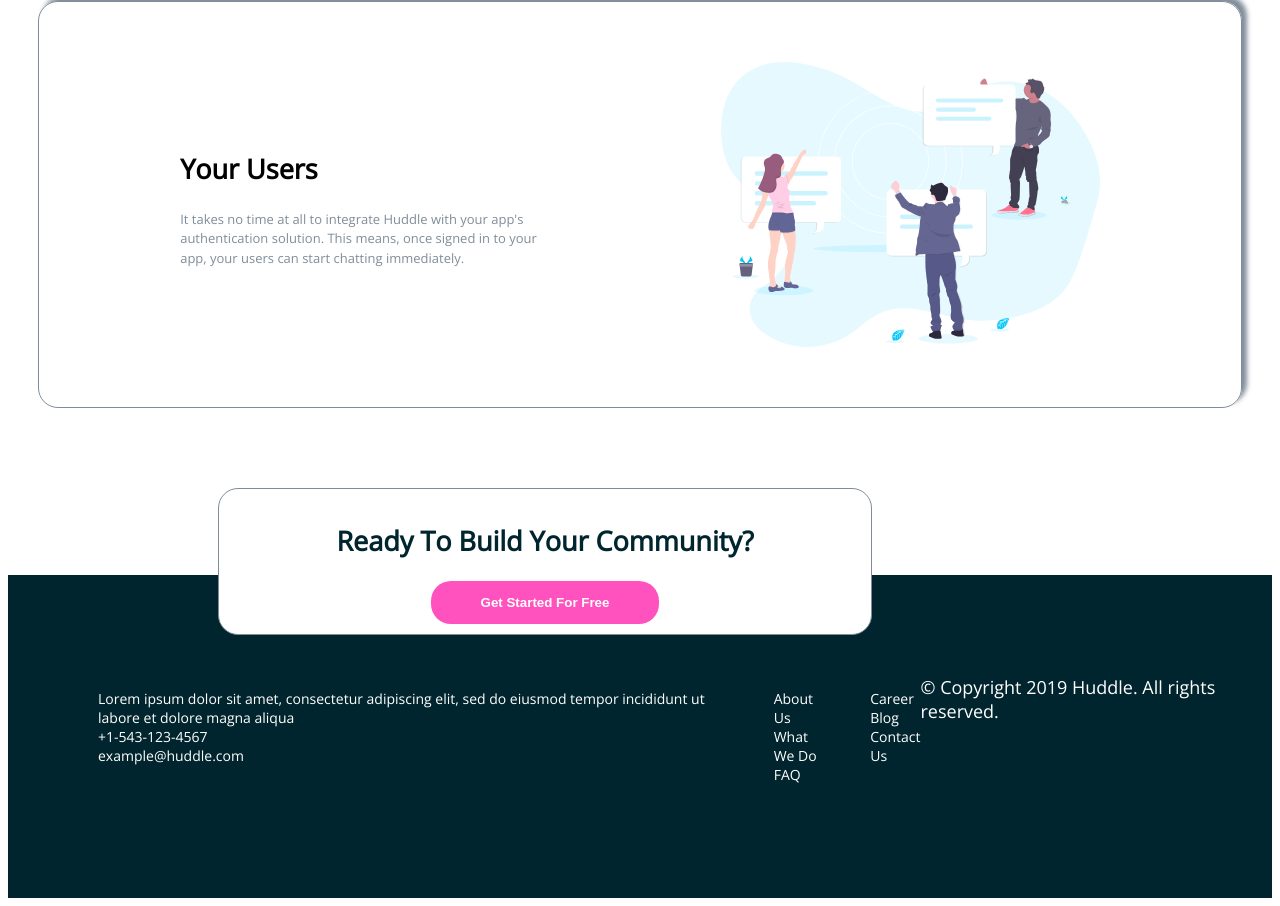
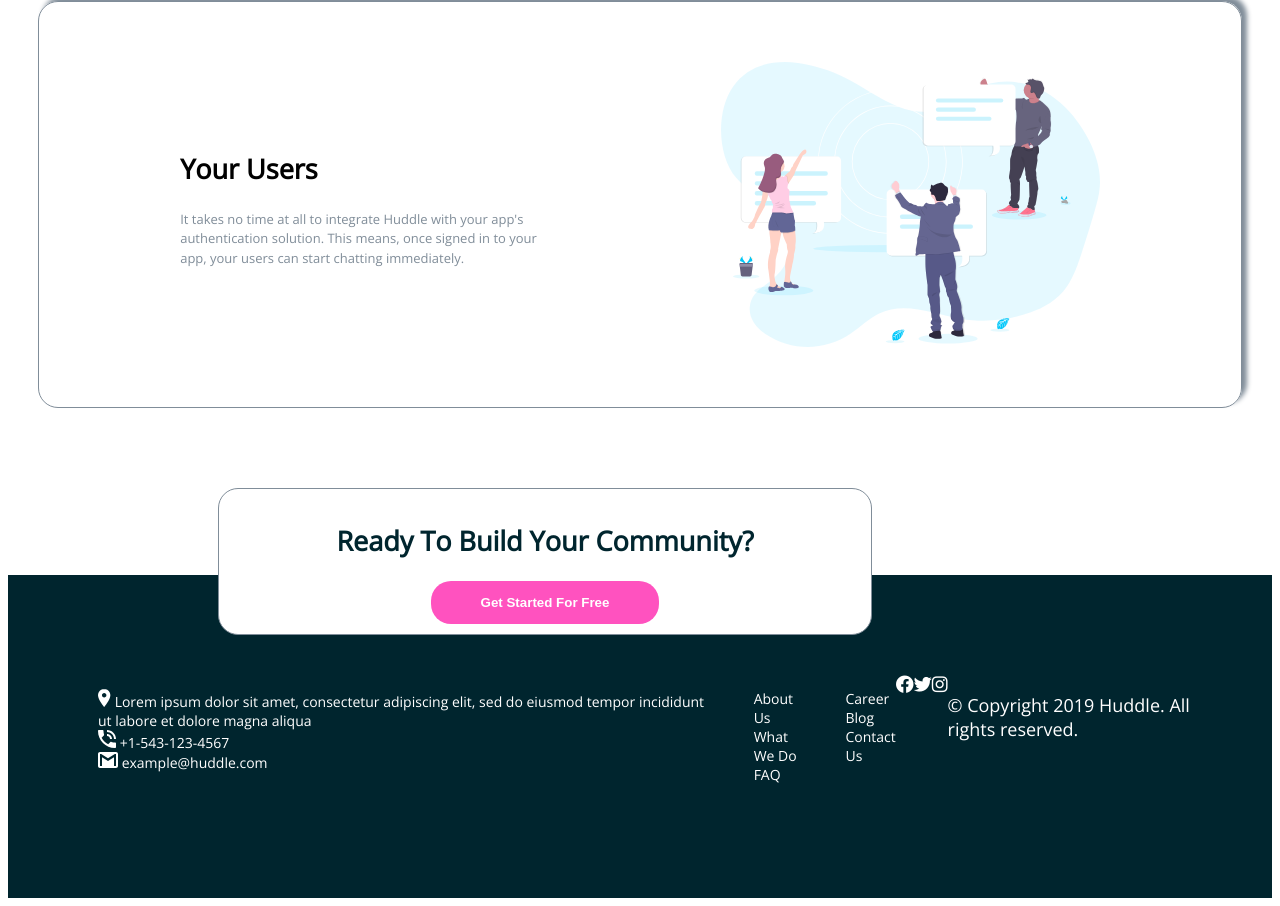
Before and after one commit to CKaii/Huddle, a plain HTML site: page index.html in a window 1280 px wide. Shown: the part 1342-2248 px from the top of the page. Drawn offline with nearby package versions, Linux system fonts and the light colour scheme.

Commit message:
Added icons to footer

```diff
--- a/index.html
+++ b/index.html
@@ -6,6 +6,7 @@
   <link rel="icon" type="image/png" sizes="32x32" href="./images/favicon-32x32.png">
   <link rel="stylesheet" href="css/styles.css">
   <link href="https://fonts.googleapis.com/css?family=Open+Sans|Poppins" rel="stylesheet">
+  <link rel="stylesheet" href="https://use.fontawesome.com/releases/v5.8.2/css/all.css" integrity="sha384-oS3vJWv+0UjzBfQzYUhtDYW+Pj2yciDJxpsK1OYPAYjqT085Qq/1cq5FLXAZQ7Ay" crossorigin="anonymous">
   <title>Huddle landing page</title>
 </head>
 
@@ -65,10 +66,19 @@
 
     <div>
       <ul class='contact'>
-        <li>Lorem ipsum dolor sit amet, consectetur adipiscing elit, sed do eiusmod tempor
-            incididunt ut labore et dolore magna aliqua</li>
-        <li>+1-543-123-4567</li>
-        <li>example@huddle.com</li>
+        <li>
+          <img class='location-img' src='images/icon-location.svg' alt='location' />
+          Lorem ipsum dolor sit amet, consectetur adipiscing elit, sed do eiusmod tempor
+          incididunt ut labore et dolore magna aliqua
+        </li>
+        <li>
+          <img class='phone-img' src='images/icon-phone.svg' alt='phone' />
+          +1-543-123-4567
+        </li>
+        <li>
+          <img class='email-img' src='images/icon-email.svg' alt='email' />
+          example@huddle.com
+        </li>
       </ul>
     </div>
 
@@ -87,7 +97,11 @@
       </ul>
     </div>
     <div class='copyright'>
-      &copy; Copyright 2019 Huddle. All rights reserved.
+      <i class="fab fa-facebook"></i>
+      <i class="fab fa-twitter"></i>
+      <i class="fab fa-instagram"></i>
+
+      <p>&copy; Copyright 2019 Huddle. All rights reserved.</p>
     </div>
   </footer>
 </body>
```
